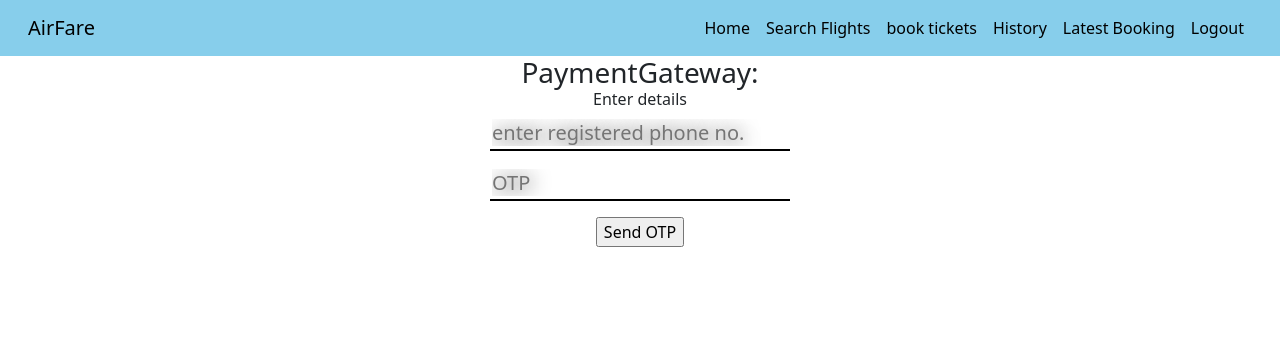
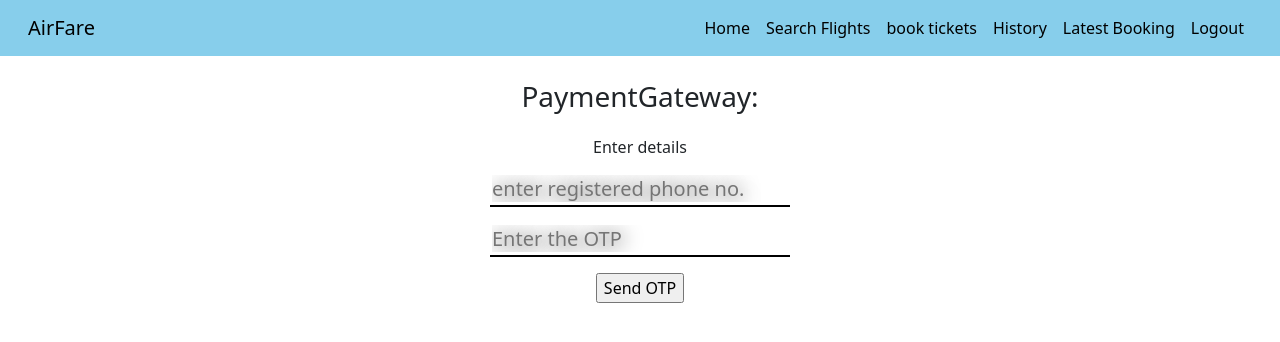
Before and after one commit to jayant13o6/Airfare-frontend, a React (Create React App) app in the folder client/: page /payment in a window 1280 px wide. Shown: the top 342 px of the page. Built offline with nearby package versions, Linux system fonts and the light colour scheme.

Commit message:
payment page added

```diff
--- a/client/src/components/flights_data.js
+++ b/client/src/components/flights_data.js
@@ -49,8 +49,7 @@ const Flights_data=()=>
         })
         .catch((err)=>console.log(err))
     }
-    //////////////////
-    // let city = data_for_filter.destination
+
     const callpersonalPage = async() =>{
         try{
             // if (!res.json()){
--- a/client/src/components/logout.js
+++ b/client/src/components/logout.js
@@ -1,6 +1,6 @@
 import React, { useEffect } from "react";
 import { useHistory } from "react-router-dom";
-import axios from "axios";
+// import axios from "axios";
 
 
 const Logout = ()=>{
--- a/client/src/components/payment.js
+++ b/client/src/components/payment.js
@@ -1,11 +1,12 @@
 import React, {useState} from "react";
 import UserBar from "./userBar";
-
+import { useHistory } from "react-router-dom";
 
 const PaymentGateway = ()=>{
-
-    const [user, setUser] = useState({otp:''});
-
+    const history = useHistory()
+    const [user, setUser] = useState({otp:'',otpCheck:''});
+    const [userflag, setUserFlag] = useState(1);
+    // userflag.flag=1;
     let name,value;
     const handleInput = (e) =>{
         console.log(e);
@@ -13,34 +14,66 @@ const PaymentGateway = ()=>{
         value = e.target.value;
         setUser({...user,[name]:value});
     }
-    const sendOTP = ()=>{
-        const num = Math.floor((Math.random() * 10000) + 1);
-        // const {number} = user
+    const sendOTP = (e)=>{
+        // setUserFlag(userflag => {
+        //     return { ...userflag, flag:0 }
+        //   });
+        // userflag.flag=0;
+        setUserFlag(false)
+        e.preventDefault();
+        const num = Math.floor((Math.random() * 10000) + 1);   // random num genrate
+        const {number} = user;
+        setUser({...user,otpCheck:num});
         const res = fetch('/otpSend', {
             method:'POST',
             headers:{"Content-Type": "application/json"},
             mode: 'cors',
             // data send to server
             body: JSON.stringify({num})
-        }).then((res)=>{
-            console.log(res);
-            window.alert('otp send!!');
+
+        }).then((res)=>{console.log(res.status)
+            return res.json()})
+        .then((data)=>{
+            // const data = result.json(); //to check data
+            // console.log('res:',res.json)
+            console.log('request is:',data)
+            if (!data){
+                window.alert('Invalid entries. Please check schedule again');
+                console.log('invslid entry',res.status)
+            } else{
+                window.alert('OTP sent successfully.');
+                console.log('vslid register',res.status());
+                console.log('otp value check:',user.otpCheck,user.otp);
+                // history.push('/payment')
+            }
         })
         .catch((err)=>{console.log(err)})
+    }
+
+    const PaymentConfirm = (e) =>{
+        e.preventDefault();
+
+        if (user.otp == user.otpCheck){
+            window.alert('Payment Sucessful')
+            history.push('/indvUser')
+        }
+        else{window.alert('wrong otp')}
+
     }
 
     return(
 
         <div>
             <UserBar/>
-            <h3>PaymentGateway:<h6>Enter details</h6></h3>
-                <section>
-                    <form className='Payment-gate' method='POST'>
+
+            <h3 className='my-4'>PaymentGateway:</h3><h6 className='mb-3'>Enter details</h6>
+
+                    <form className='Payment-gate'  method='POST'>
                         <div className='form-group'>
                             <label htmlFor='Phone No'></label>
                             <input type='number' id='number' name='number'
-                            // value= {user.number}
-                            // onChange={handleInput}
+                            value= {user.number}
+                            onSubmit={handleInput}
                             placeholder='enter registered phone no.' required ></input>
                         </div>
 
@@ -49,19 +82,30 @@ const PaymentGateway = ()=>{
                             <input type='number' id='otp' name='otp'
                             value= {user.otp}
                             onChange={handleInput}
-                            placeholder='OTP'></input>
+                            placeholder='Enter the OTP'></input>
                         </div>
 
-                        <div className='form-group form-button'>
-                        <input type='submit' name='booking' id='booking'
-                        className='form-submit' value='Send OTP' onClick={sendOTP}></input>
+                        <div className='form-group form-button'
+                        style={{display: userflag ? 'block' : 'none' }}>
+                        <input type='button' name='otpGenerate' id='otpGenerate'
+                        className='form-submit' value='Send OTP'
+                        onClick={sendOTP}></input>
+                        </div>
+
+                        <div className='form-group form-button'
+                        style={{display: userflag ? 'none' : 'block' }}>
+                        <input type='button' name='matchOTP' id='matchOTP'
+                        className='form-submit' value='Pay for tickets'
+                        onClick={PaymentConfirm}></input>
                         </div>
                     </form>
-                </section>
+
         </div>
 
         // <div></div>
     )
 }
+<script>
 
+</script>
 export default PaymentGateway;
--- a/client/src/components/ticket_book.js
+++ b/client/src/components/ticket_book.js
@@ -27,7 +27,7 @@ const Tickets = () =>{
         else{
 
             ////////// ----  Before  booking payment first ------//////
-           history.push('/payment')
+        history.push('/payment')
 
 
 
@@ -91,7 +91,7 @@ const Tickets = () =>{
                         {/* <h2>name is :{user.destination}</h2> */}
 
                         <div className='form-group'>
-                            <label htmlFor='depature_date'>Departure date: </label>
+                            <label htmlFor='depature_date'></label>
                             <input type='date' id='departure_date' name='departure_date'
                             value= {user.departure_date}
                             onChange={handleInput}
--- a/client/src/components/userBar.js
+++ b/client/src/components/userBar.js
@@ -62,7 +62,7 @@ const UserBar = () =>{
             {/* <ul className="navbar-nav me-auto mb-2 mb-lg-0"> */}
             <ul className="navbar-nav">
                 <li className="nav-item">
-                    <a className="nav-link active" href="/home" style={{color:'black'}}>Home</a>
+                    <a className="nav-link active" href="/indvUser" style={{color:'black'}}>Home</a>
                 </li>
                 <li className="nav-item">
                     <a className="nav-link" href="/search_flights" style={{color:'black'}}>Search Flights</a>
```
